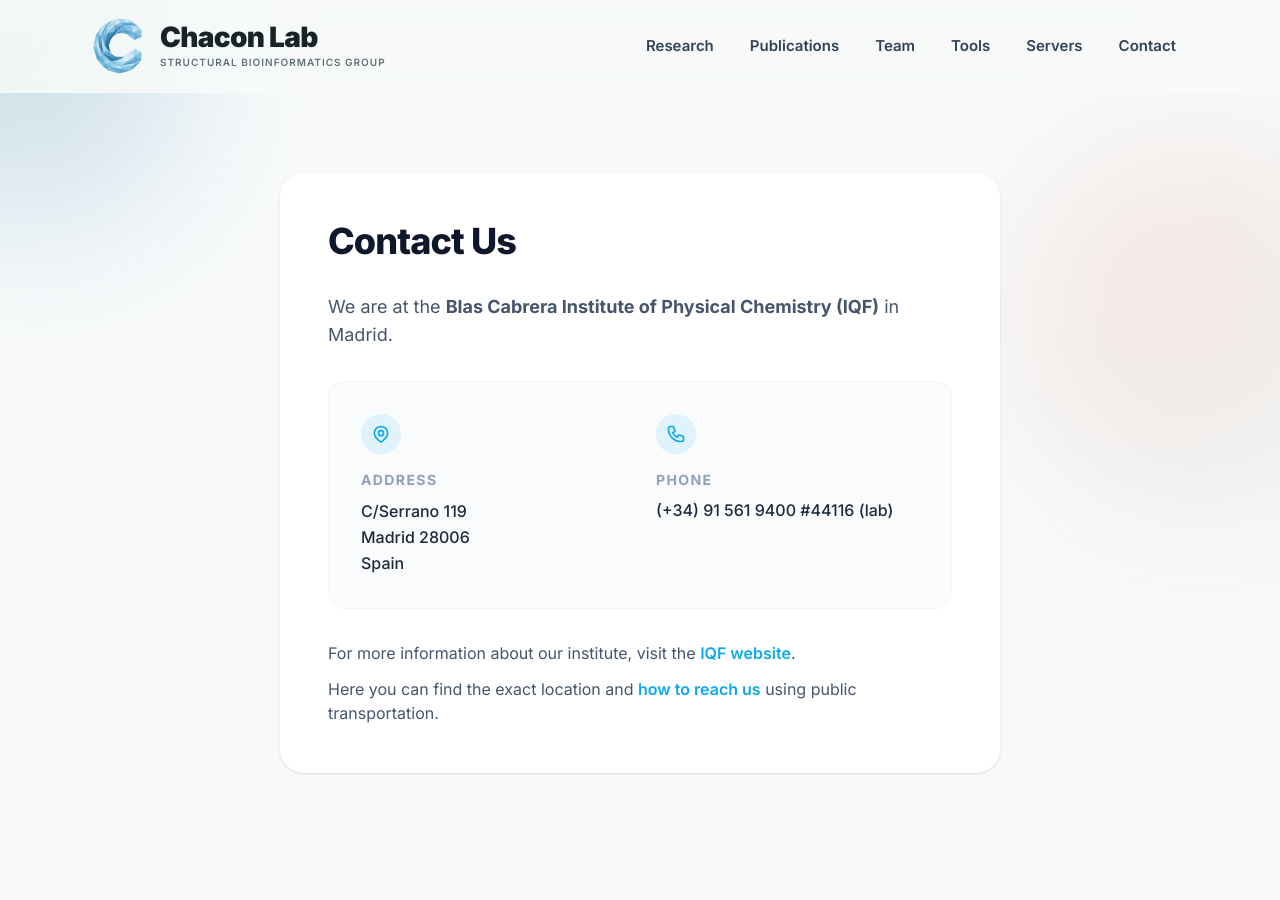
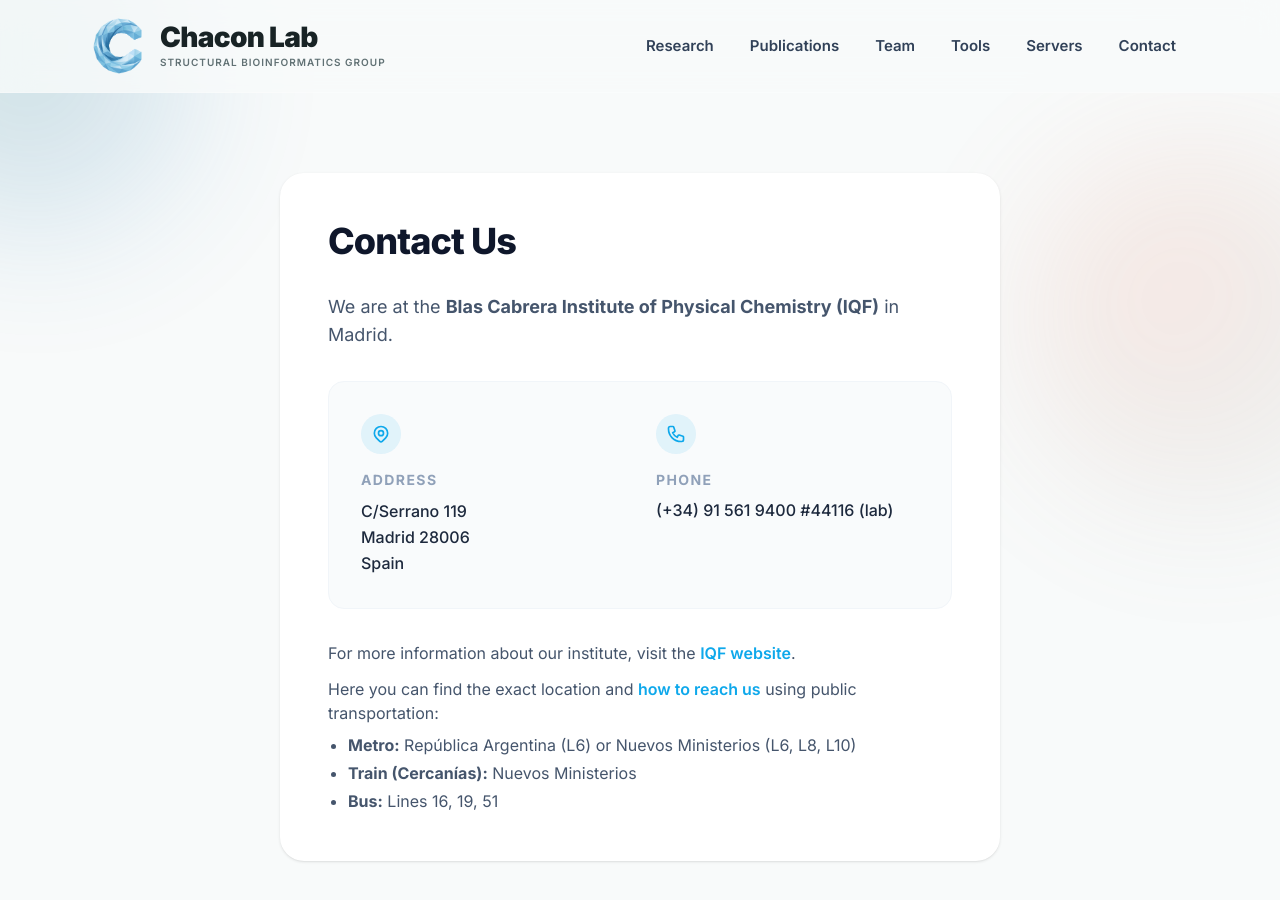
Before and after one commit to chaconlab/Website, a Next.js app: page /contact in a window 1280 px wide. Shown: the top 900 px of the page. Before the commit the page ends 853 px from the top, so only its background shows below. Built offline with nearby package versions, Linux system fonts and the light colour scheme.

Commit message:
Restore metro, train, and bus transport details to contact page

```diff
--- a/app/contact/page.tsx
+++ b/app/contact/page.tsx
@@ -45,9 +45,16 @@ export default function Contact() {
               For more information about our institute, visit the <a href="http://www.iqf.csic.es/en/" target="_blank" rel="noopener noreferrer" className="text-primary font-semibold hover:underline">IQF website</a>.
             </p>
 
-            <p>
-              Here you can find the exact location and <a href="http://www.metromadrid.es/en/viaja_en_metro/red_de_metro/planos/index.html" target="_blank" rel="noopener noreferrer" className="text-primary font-semibold hover:underline">how to reach us</a> using public transportation.
-            </p>
+            <div>
+              <p className="mb-2">
+                Here you can find the exact location and <a href="http://www.metromadrid.es/en/viaja_en_metro/red_de_metro/planos/index.html" target="_blank" rel="noopener noreferrer" className="text-primary font-semibold hover:underline">how to reach us</a> using public transportation:
+              </p>
+              <ul className="list-disc pl-5 space-y-1">
+                <li><strong>Metro:</strong> República Argentina (L6) or Nuevos Ministerios (L6, L8, L10)</li>
+                <li><strong>Train (Cercanías):</strong> Nuevos Ministerios</li>
+                <li><strong>Bus:</strong> Lines 16, 19, 51</li>
+              </ul>
+            </div>
           </div>
         </div>
       </div>
```
